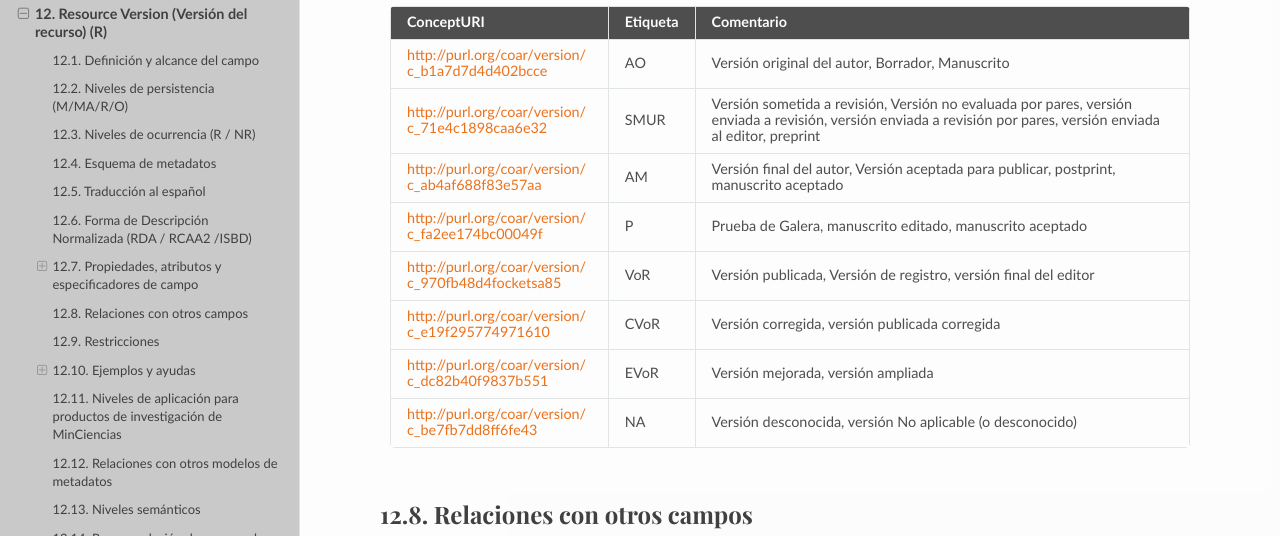
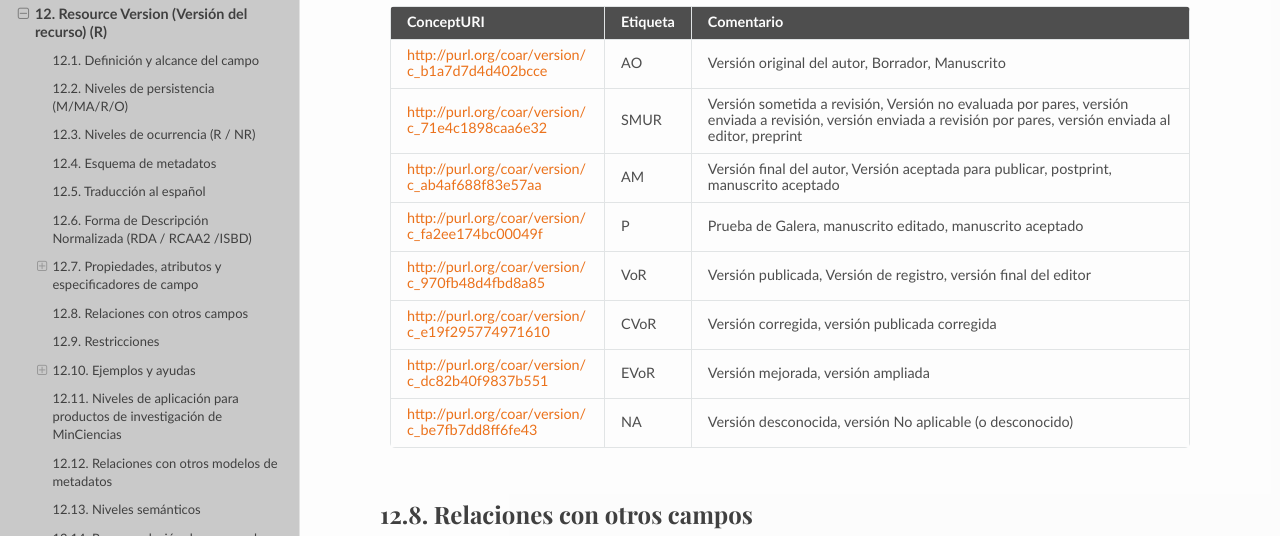
Before and after one commit to rcic/openaire4, a Sphinx documentation site: the page built from docs/field_resourceversion.rst, in a window 1280 px wide and 900 px high, scrolled down 1285 px. Shown: the top 536 px of the window. Built offline with Sphinx 7.4.7 and the Read the Docs theme 2.0.0, drawn with Linux system fonts in a browser that asks for light colours; some web fonts are replaced; a script that is not in the unit is left out; some of the changed lines change nothing that is shown.

Commit message:
Update field_resourceversion.rst

```diff
--- a/docs/field_resourceversion.rst
+++ b/docs/field_resourceversion.rst
@@ -59,7 +59,7 @@ Utilice un número de versión o la etiqueta del término de vocabulario como va
 +----------------------------------------------------+----------+-------------------------------------------------------------------------------------------------------------------------------------------------------------------+
 | http://purl.org/coar/version/c_fa2ee174bc00049f    | P        | Prueba de Galera, manuscrito editado, manuscrito aceptado                                                                                                         |
 +----------------------------------------------------+----------+-------------------------------------------------------------------------------------------------------------------------------------------------------------------+
-| http://purl.org/coar/version/c_970fb48d4focketsa85 | VoR      | Versión publicada, Versión de registro, versión final del editor                                                                                                  |
+| http://purl.org/coar/version/c_970fb48d4fbd8a85    | VoR      | Versión publicada, Versión de registro, versión final del editor                                                                                                  |
 +----------------------------------------------------+----------+-------------------------------------------------------------------------------------------------------------------------------------------------------------------+
 | http://purl.org/coar/version/c_e19f295774971610    | CVoR     | Versión corregida, versión publicada corregida                                                                                                                    |
 +----------------------------------------------------+----------+-------------------------------------------------------------------------------------------------------------------------------------------------------------------+
```
